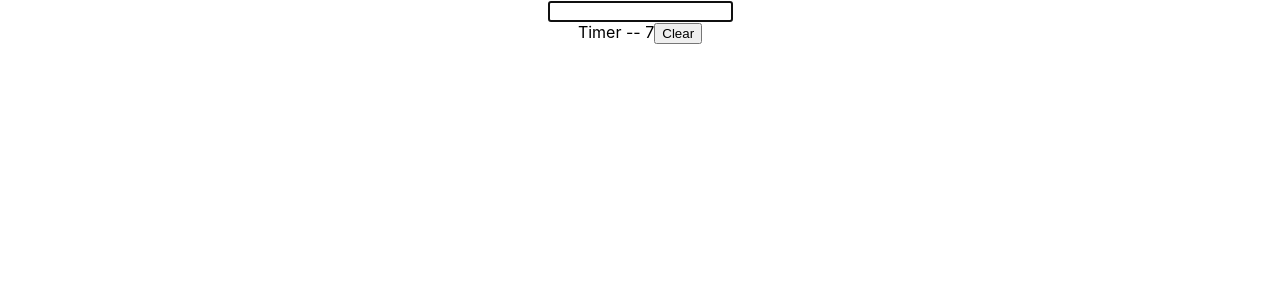
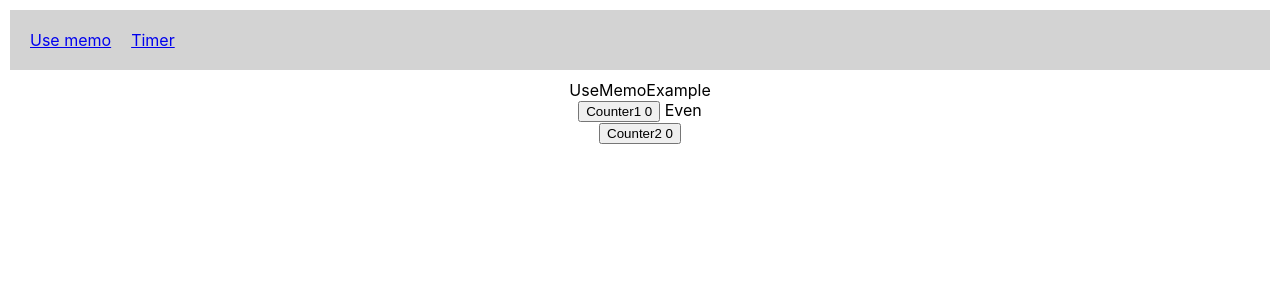
Before and after one commit to prashanthj32/reactPractise, a React (Create React App) app: page / in a window 1280 px wide. Shown: the top 300 px of the page. Built offline with nearby package versions, Linux system fonts and the light colour scheme.

Commit message:
reactrouterdom example

```diff
--- a/package.json
+++ b/package.json
@@ -11,6 +11,7 @@
     "react": "^18.2.0",
     "react-dom": "^18.2.0",
     "react-hook-form": "^7.50.1",
+    "react-router-dom": "^6.22.3",
     "react-scripts": "5.0.1",
     "web-vitals": "^2.1.4"
   },
--- a/src/App.js
+++ b/src/App.js
@@ -11,6 +11,8 @@ import SalaryComponent from './components/callBackHook/SalaryComponent';
 import UseMemoExample from './components/memo/UseMemoExample';
 import InputEx1 from './components/useRef/InputEx1';
 import TimerEx2 from './components/useRef/TimerEx2';
+import { Route, Routes } from 'react-router-dom';
+import SideNav from './components/SideNav';
 
 export const UserContext = createContext('User Name');
 export const AddressContext = createContext();
@@ -66,8 +68,13 @@ function App() {
       {/* <Apicallwithreducer /> */}
       {/* <SalaryComponent /> */}
       {/* <UseMemoExample /> */}
-      <InputEx1 />
-      <TimerEx2 />
+      {/* <InputEx1 /> */}
+      {/* <TimerEx2 /> */}
+      <SideNav />
+      <Routes>
+        <Route path='/' element={<UseMemoExample />} />
+        <Route path='/timer' element={<TimerEx2 />} />
+      </Routes>
     </div>
   );
 }
--- /dev/null
+++ b/src/components/SideNav.jsx
@@ -0,0 +1,17 @@
+import React from 'react'
+import { Link } from 'react-router-dom'
+
+function SideNav() {
+    return (
+        <div  style={{backgroundColor:'lightgray',display:'flex', margin:'10px', padding:'10px'}}>
+            {/* <button style={{margin:'10px'}}>Use memo</button>
+            <button style={{margin:'10px'}}>Timer</button> */}
+
+            <Link to="/" style={{margin:'10px'}}>Use memo</Link>
+            <Link to="/timer" style={{margin:'10px'}}>Timer</Link>
+
+        </div>
+    )
+}
+
+export default SideNav
--- a/src/index.js
+++ b/src/index.js
@@ -3,11 +3,14 @@ import ReactDOM from 'react-dom/client';
 import './index.css';
 import App from './App';
 import reportWebVitals from './reportWebVitals';
+import { BrowserRouter } from 'react-router-dom';
 
 const root = ReactDOM.createRoot(document.getElementById('root'));
 root.render(
   <React.StrictMode>
-    <App />
+    <BrowserRouter>
+      <App />
+    </BrowserRouter>
   </React.StrictMode>
 );
 
```
